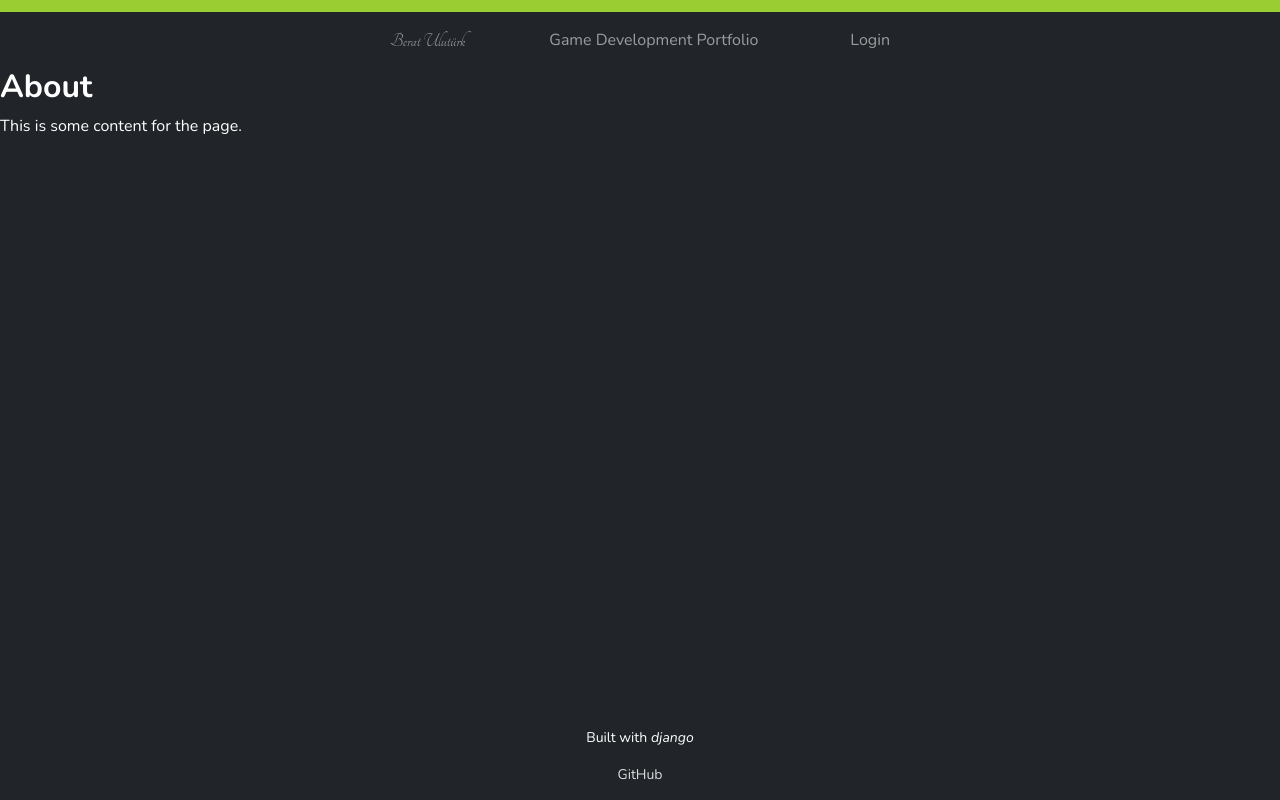
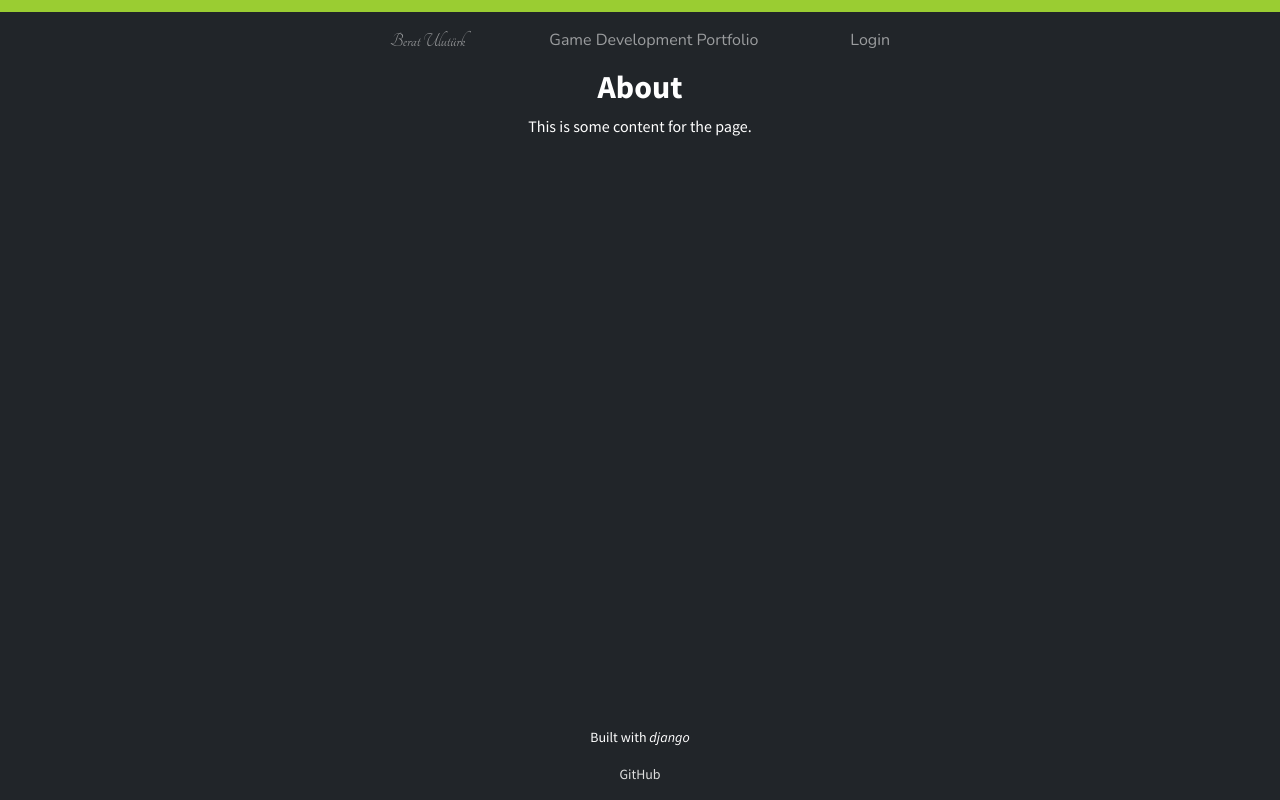
Before and after one commit to BeratDM/lime-website, a Django app: page /about in a window 1280 px wide. Run offline with Django 4.2, Linux system fonts and the light colour scheme; some libraries are stand-ins or nearby versions; some web fonts are replaced.

Commit message:
added new font

```diff
--- a/lime_website/lime_website/templates/base.html
+++ b/lime_website/lime_website/templates/base.html
@@ -26,7 +26,7 @@
       <link rel="shortcut icon" type="image/png" href="{% static 'assets/favicon.png' %}" />
     </head>
 
-    <body class="base-body font-nunito">
+    <body class="base-body font-source-sans">
       <header class="header-cstm">
         <div class="text-center">
           <h1 class="justify-content-md-center"></h1>
--- a/lime_website/lime_website/templates/index.html
+++ b/lime_website/lime_website/templates/index.html
@@ -5,7 +5,7 @@
 {% endblock %}
 {% block content %}
   <div id="bg-cstm1">
-    <section class="hero d-flex align-items-center justify-content-center text-center text-white">
+    <section class="hero d-flex align-items-center justify-content-center text-center font-nunito">
       <div class="w-100 bg-dark bg-opacity-25">
         <h1 class="fw-lighter p-4 rounded font-tangerine cstm-fs-1">Berat Ulutürk</h1>
         <h3 class="fw-lighter p-3 rounded">Computer Engineer</h3>
@@ -14,7 +14,7 @@
       </div>
     </section>
 
-    <section class="content py-5">
+    <section class="content py-5 font-nunito">
       <div class="container text-center">
         <h2 class="fw-normal mb-4">Explore My Other Spaces</h2>
         <p class="lead">This is some content for the page.</p>
--- a/lime_website/lime_website/templates/navbar.html
+++ b/lime_website/lime_website/templates/navbar.html
@@ -4,7 +4,7 @@
 {% url 'portfolio:gamedev' as gamedev_url %}
 
 <!-- Navigation -->
-<nav class="navbar navbar-expand-lg navbar-dark bg-dark main-nav">
+<nav class="navbar navbar-expand-lg navbar-dark bg-dark main-nav font-nunito">
   <button class="navbar-toggler" type="button" data-bs-toggle="collapse" data-bs-target="#navbarsExample08" aria-controls="navbarsExample08" aria-expanded="false" aria-label="Toggle navigation"><span class="navbar-toggler-icon"></span></button>
 
   <div class="collapse navbar-collapse justify-content-md-center" id="navbarsExample08">
--- a/lime_website/static/css/fonts.css
+++ b/lime_website/static/css/fonts.css
@@ -42,14 +42,122 @@
   font-style: normal;
 }
 
+/* Source Sans Pro */
+
+/* ExtraLight (200) */
+@font-face {
+  font-family: "Source Sans Pro";
+  src: url("../css/fonts/SourceSansPro/SourceSansPro-ExtraLight.ttf")
+    format("truetype");
+  font-weight: 200;
+  font-style: normal;
+}
+
+@font-face {
+  font-family: "Source Sans Pro";
+  src: url("../css/fonts/SourceSansPro/SourceSansPro-ExtraLightItalic.ttf")
+    format("truetype");
+  font-weight: 200;
+  font-style: italic;
+}
+
+/* Light (300) */
+@font-face {
+  font-family: "Source Sans Pro";
+  src: url("../css/fonts/SourceSansPro/SourceSansPro-Light.ttf")
+    format("truetype");
+  font-weight: 300;
+  font-style: normal;
+}
+
+@font-face {
+  font-family: "Source Sans Pro";
+  src: url("../css/fonts/SourceSansPro/SourceSansPro-LightItalic.ttf")
+    format("truetype");
+  font-weight: 300;
+  font-style: italic;
+}
+
+/* Regular (400) */
+@font-face {
+  font-family: "Source Sans Pro";
+  src: url("../css/fonts/SourceSansPro/SourceSansPro-Regular.ttf")
+    format("truetype");
+  font-weight: 400;
+  font-style: normal;
+}
+
+@font-face {
+  font-family: "Source Sans Pro";
+  src: url("../css/fonts/SourceSansPro/SourceSansPro-Italic.ttf")
+    format("truetype");
+  font-weight: 400;
+  font-style: italic;
+}
+
+/* SemiBold (600) */
+@font-face {
+  font-family: "Source Sans Pro";
+  src: url("../css/fonts/SourceSansPro/SourceSansPro-Semibold.ttf")
+    format("truetype");
+  font-weight: 600;
+  font-style: normal;
+}
+
+@font-face {
+  font-family: "Source Sans Pro";
+  src: url("../css/fonts/SourceSansPro/SourceSansPro-SemiboldItalic.ttf")
+    format("truetype");
+  font-weight: 600;
+  font-style: italic;
+}
+
+/* Bold (700) */
+@font-face {
+  font-family: "Source Sans Pro";
+  src: url("../css/fonts/SourceSansPro/SourceSansPro-Bold.ttf")
+    format("truetype");
+  font-weight: 700;
+  font-style: normal;
+}
+
+@font-face {
+  font-family: "Source Sans Pro";
+  src: url("../css/fonts/SourceSansPro/SourceSansPro-BoldItalic.ttf")
+    format("truetype");
+  font-weight: 700;
+  font-style: italic;
+}
+
+/* Black (900) */
+@font-face {
+  font-family: "Source Sans Pro";
+  src: url("../css/fonts/SourceSansPro/SourceSansPro-Black.ttf")
+    format("truetype");
+  font-weight: 900;
+  font-style: normal;
+}
+
+@font-face {
+  font-family: "Source Sans Pro";
+  src: url("../css/fonts/SourceSansPro/SourceSansPro-BlackItalic.ttf")
+    format("truetype");
+  font-weight: 900;
+  font-style: italic;
+}
+
 .font-nunito {
-  font-family: "Nunito", var(--bs-body-font-family), sans-serif;
+  font-family: "Nunito", "Source Sans Pro", sans-serif;
 }
 
 .font-hostgard {
-  font-family: "Hostgard", var(--bs-body-font-family), sans-serif;
+  font-family: "Hostgard", "Source Sans Pro", sans-serif;
 }
 
 .font-tangerine {
-  font-family: "Tangerine", var(--bs-body-font-family), sans-serif;
+  font-family: "Tangerine", "Source Sans Pro", sans-serif;
 }
+
+.font-source-sans {
+  font-family: "Source Sans Pro", sans-serif;
+}
--- a/lime_website/static/css/main.css
+++ b/lime_website/static/css/main.css
@@ -128,6 +128,7 @@
   height: 100%;
   /* background-color: var(--bs-body-bg); */
   /* background-color: floralwhite; */
+  justify-items: center;
 }
 
 .portfolio-cstm {
```
Also changed, not shown: lime_website/static/css/fonts/SourceSansPro/OFL.txt (added, +92 -0 lines), lime_website/static/css/fonts/SourceSansPro/SourceSansPro-Black.ttf (added), lime_website/static/css/fonts/SourceSansPro/SourceSansPro-BlackItalic.ttf (added), lime_website/static/css/fonts/SourceSansPro/SourceSansPro-Bold.ttf (added), lime_website/static/css/fonts/SourceSansPro/SourceSansPro-BoldItalic.ttf (added), lime_website/static/css/fonts/SourceSansPro/SourceSansPro-ExtraLight.ttf (added), lime_website/static/css/fonts/SourceSansPro/SourceSansPro-ExtraLightItalic.ttf (added), lime_website/static/css/fonts/SourceSansPro/SourceSansPro-Italic.ttf (added), lime_website/static/css/fonts/SourceSansPro/SourceSansPro-Light.ttf (added), lime_website/static/css/fonts/SourceSansPro/SourceSansPro-LightItalic.ttf (added), lime_website/static/css/fonts/SourceSansPro/SourceSansPro-Regular.ttf (added), lime_website/static/css/fonts/SourceSansPro/SourceSansPro-Semibold.ttf (added), lime_website/static/css/fonts/SourceSansPro/SourceSansPro-SemiboldItalic.ttf (added).
